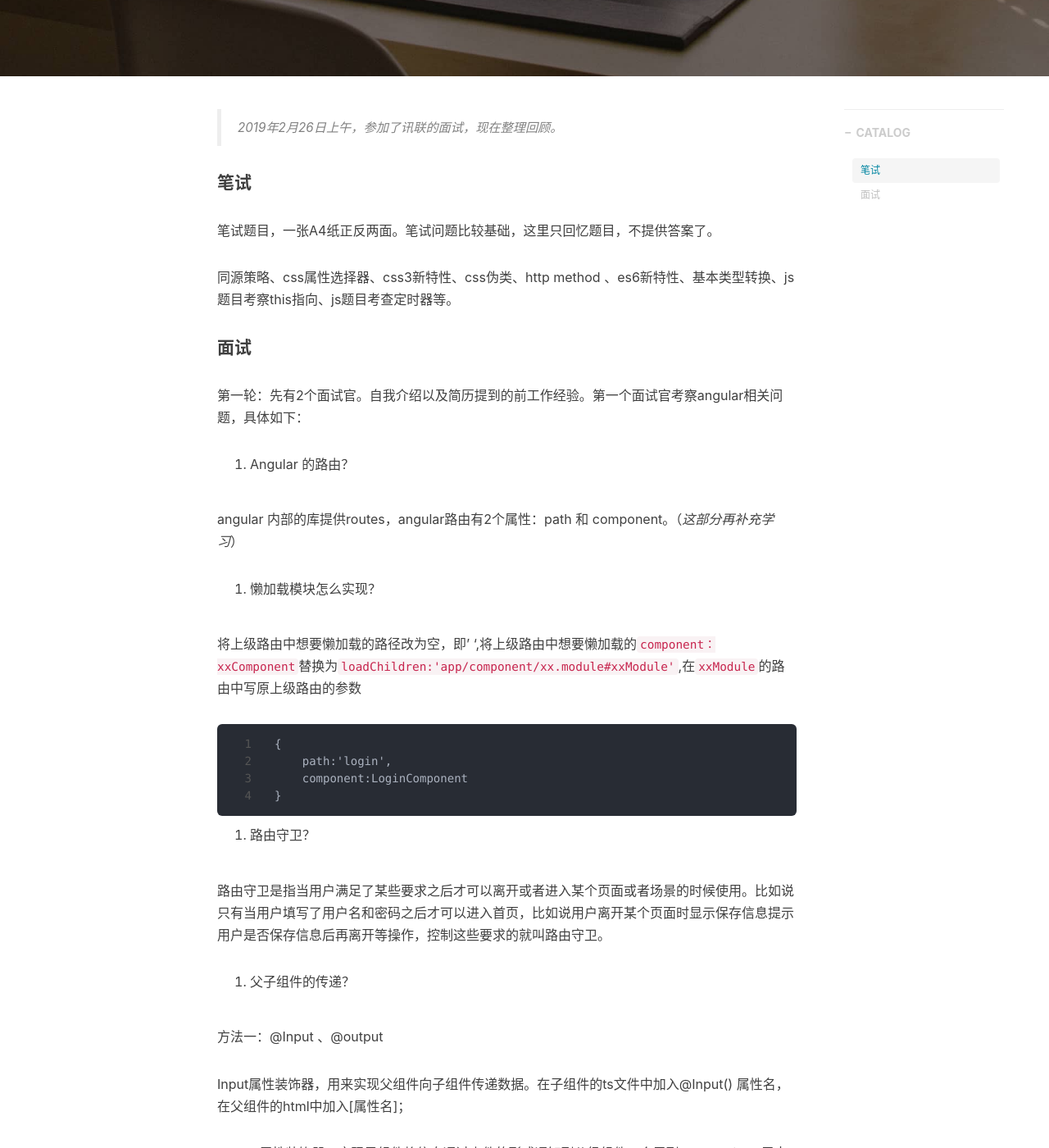
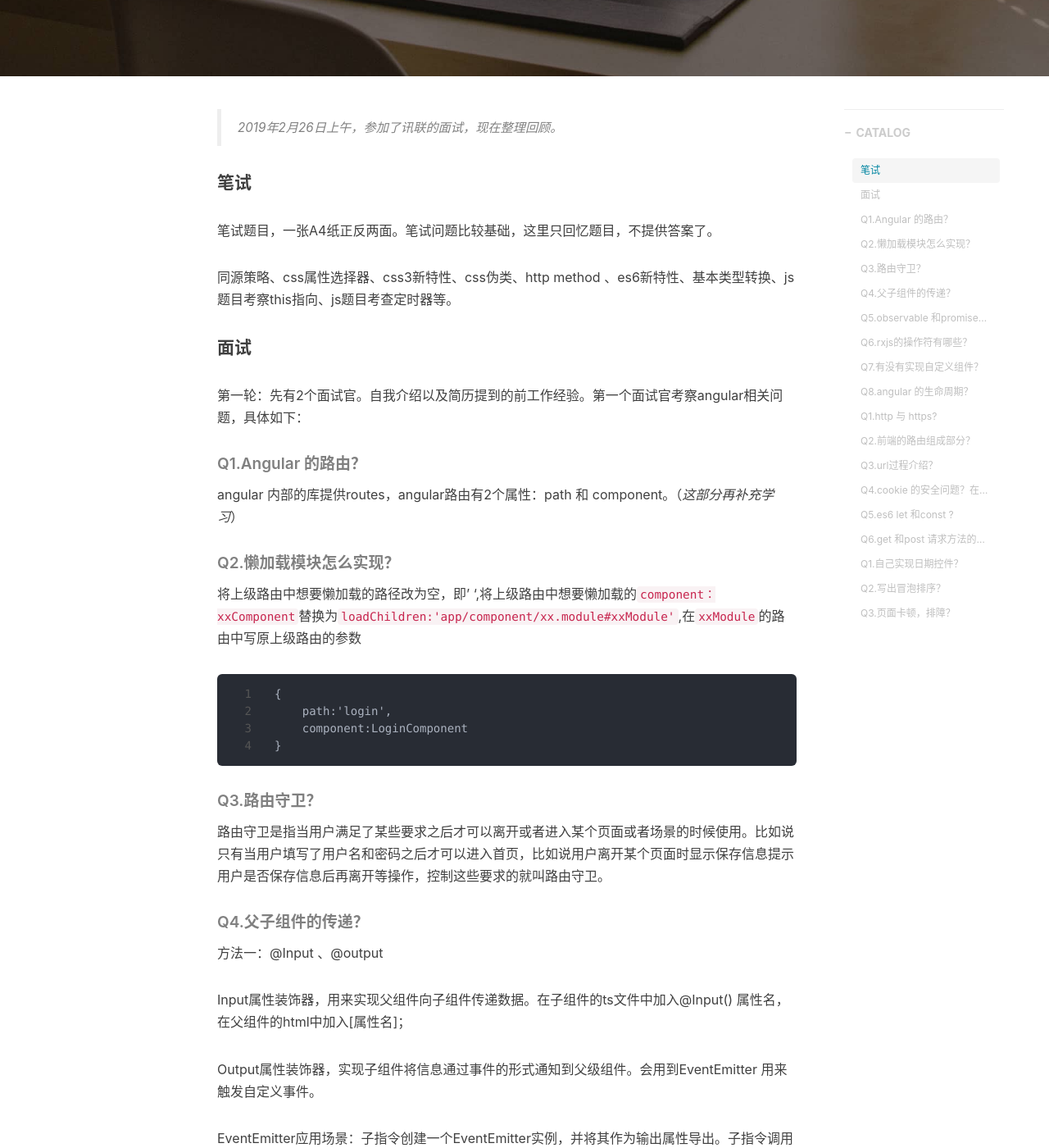
Before and after one commit to monkey-yu/monkey-yu.github.io, a Jekyll site: the page built from _posts/2019-02-26-xunlian-interview.md, in a window 1280 px wide and 1400 px high, scrolled down 430 px. Shown: the whole window at 82% size. Built offline with Jekyll 4.4.1, drawn with Linux system fonts in a browser that asks for light colours; nearby versions of some CDN libraries; comment, search, counter and statistics services are not loaded; some of the changed text lies outside the part shown.

Commit message:
目录修改

````diff
--- a/_posts/2019-02-26-xunlian-interview.md
+++ b/_posts/2019-02-26-xunlian-interview.md
@@ -21,11 +21,11 @@ tags:
 
 第一轮：先有2个面试官。自我介绍以及简历提到的前工作经验。第一个面试官考察angular相关问题，具体如下：
 
-1. Angular 的路由？
+##### Q1.Angular 的路由？
 
 angular 内部的库提供routes，angular路由有2个属性：path 和 component。（*这部分再补充学习*）
 
-2. 懒加载模块怎么实现？
+##### Q2.懒加载模块怎么实现？
 
 将上级路由中想要懒加载的路径改为空，即' ',将上级路由中想要懒加载的`component：xxComponent`替换为`loadChildren:'app/component/xx.module#xxModule'`,在`xxModule`的路由中写原上级路由的参数
 
@@ -36,11 +36,11 @@ angular 内部的库提供routes，angular路由有2个属性：path 和 compone
 }
 ```
 
-3. 路由守卫？
+##### Q3.路由守卫？
 
 路由守卫是指当用户满足了某些要求之后才可以离开或者进入某个页面或者场景的时候使用。比如说只有当用户填写了用户名和密码之后才可以进入首页，比如说用户离开某个页面时显示保存信息提示用户是否保存信息后再离开等操作，控制这些要求的就叫路由守卫。
 
-4. 父子组件的传递？
+##### Q4.父子组件的传递？
 
 方法一：@Input 、@output
 
@@ -111,22 +111,22 @@ export class AppComponent {
 方法四：rxjs subject。
 参考连接：https://segmentfault.com/a/1190000008959575#articleHeader4
 
-5. observable 和promise区别？
+##### Q5.observable 和promise区别？
 
 - observable可取消，使用unsubscribe，promise不可取消；
 - observable可以发射多次，promise只能发射一次；
 
 observer可以再次订阅。promise的状态：resolved ,rejected。
 
-6. rxjs的操作符有哪些？
+##### Q6.rxjs的操作符有哪些？
 
 map、filter 、reduce 、every 等。
 
-7. 有没有实现自定义组件？
+##### Q7.有没有实现自定义组件？
 
 实现了一个公共模块。自定义报告那块。使用了ngx-dnd插件。balabala...
 
-8. angular 的生命周期？
+##### Q8.angular 的生命周期？
 
 ngOninit 、ngOnDocheck、ngAftercheckinit 、ngAfterchecked、ngOnchanges 、ngOndestroy等。
 
@@ -134,29 +134,29 @@ ngOninit 、ngOnDocheck、ngAftercheckinit 、ngAfterchecked、ngOnchanges 、ng
 
 第二个人开始问，主要依据笔试题目问些问题。具体如下：
 
-1. http 与 https?
+##### Q1.http 与 https?
 
 多了一层ssl加密…具体没讲，不清楚。
 
-2. 前端的路由组成部分？
+##### Q2.前端的路由组成部分？
 
 协议 、域名、url 、参数、锚点定位。
 
-3. url过程介绍？
+##### Q3.url过程介绍？
 
 纠结于开头是否要讲三次握手，域名解析等问题，后来面试官说主要考察前端部分。
 
 发起请求，获取数据，解析html为DOM 树，解析css 为cssOM 树，合并两个树生成渲染树，同时解析js文件，最后页面渲染。
 
-4. cookie 的安全问题？在console里就可以document.cookie获取怎么办？
+##### Q4.cookie 的安全问题？在console里就可以document.cookie获取怎么办？
 
 添加http-only参数，不允许js访问cookie。
 
-5. es6 let 和const ?
+##### Q5.es6 let 和const ?
 
 不会变量提升，不会挂载到window上。const定义一个对象，内部可修改等等。
 
-6. get 和post 请求方法的区别？
+##### Q6.get 和post 请求方法的区别？
 
 get请求参数紧跟url后面，post将参数写在body体内。请求数据量大小不同。
 
@@ -166,14 +166,16 @@ get请求参数紧跟url后面，post将参数写在body体内。请求数据量
 
 第四轮：好像是研发部的老大（前几个貌似是各事业部的leader）,问了自定义控件：日期控件，算法等。
 
-1. 自己实现日期控件？
+##### Q1.自己实现日期控件？
 
 自己没有思路，请他给提示。他说两方面，一方面是数据获取，将日期与周对应，我说使用getDay()。另一方面是画页面，分为横纵轴。还有更改月份年份等，先提前加载好数据。
 
-2. 写出冒泡排序？
+##### Q2.写出冒泡排序？
 
 我说不会，最近才开始学习数据结构和接触算法。
 
-3. 页面卡顿，排障？
+##### Q3.页面卡顿，排障？
 
 判断是数据的问题还是页面渲染的问题。数据的问题可以添加缓存，页面渲染优化css等文件。可以使用开发者工具中的performance 来定位哪部分耗时较长从而来优化。
+
+> end！
````
